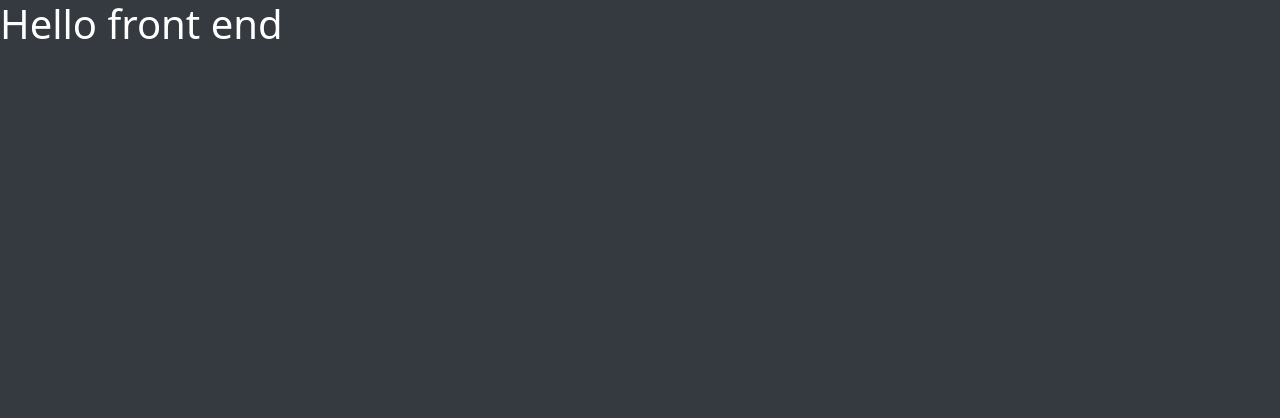
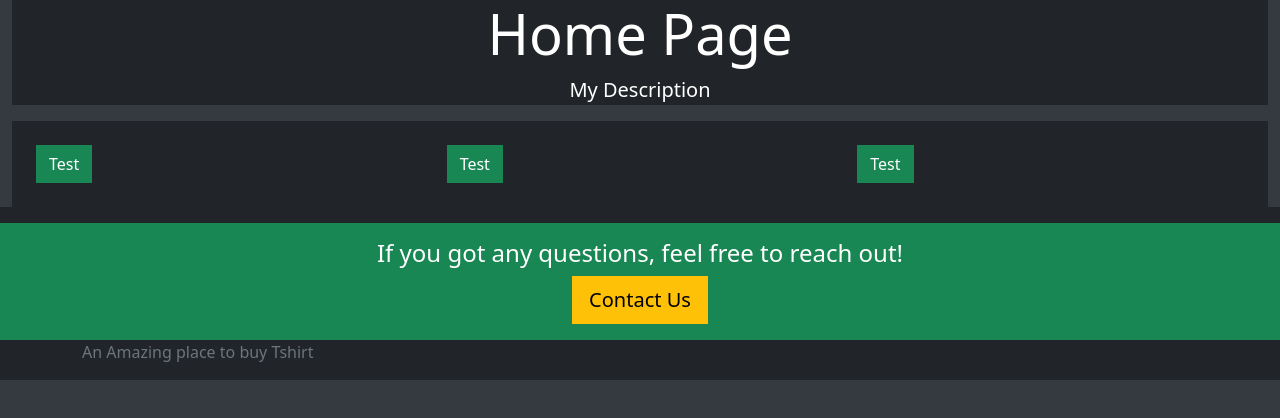
Before and after one commit to manideep-18/frontend_mern, a React (Create React App) app: page / in a window 1280 px wide. Shown: the top 418 px of the page. Built offline with nearby package versions, Linux system fonts and the light colour scheme.

Commit message:
base component added and used in home component

```diff
--- a/src/core/Base.js
+++ b/src/core/Base.js
@@ -0,0 +1,35 @@
+import React from 'react'
+
+export default function Base({
+    title="My Title",
+    description="My Description",
+    className="bg-dark text-white p-4",
+    children
+}){
+    return(
+        <div>
+        <div className="container-fluid">
+            <div className="jumbtron bg-dark text-white text-center">
+                <h2 className="display-4">
+                    {title}
+                </h2>
+                <p className="lead">{description}</p>
+            </div>
+            <div className={className}>
+                {children}
+            </div>
+        </div>
+        <footer className="footer bg-dark mt-auto py-3">
+            <div className="container-fluid bg-success text-white text-center py-3">
+                <h4>If you got any questions, feel free to reach out!</h4>
+                <button className="btn btn-warning btn-lg">Contact Us</button>
+            </div>
+            <div className="container">
+                <span className="text-muted">
+                    An Amazing place to buy Tshirt
+                </span>
+            </div>
+        </footer>
+        </div>
+    )
+}
--- a/src/core/Home.js
+++ b/src/core/Home.js
@@ -1,12 +1,23 @@
 import React from 'react'
 import { API } from '../backend'
 import '../styles.css'
+import Base from './Base'
 
 export default function Home(){
     console.log("API is",API)
     return(
-        <div>
-            <h1 className="text-white">Hello front end</h1>
-        </div>
+        <Base title="Home Page">
+            <div className="row">
+                <div className="col-4">
+                    <button className="btn btn-success">Test</button>
+                </div>
+                <div className="col-4">
+                <button className="btn btn-success">Test</button>
+                </div>
+                <div className="col-4">
+                <button className="btn btn-success">Test</button>
+                </div>
+            </div>
+        </Base>
     )
 }
```
